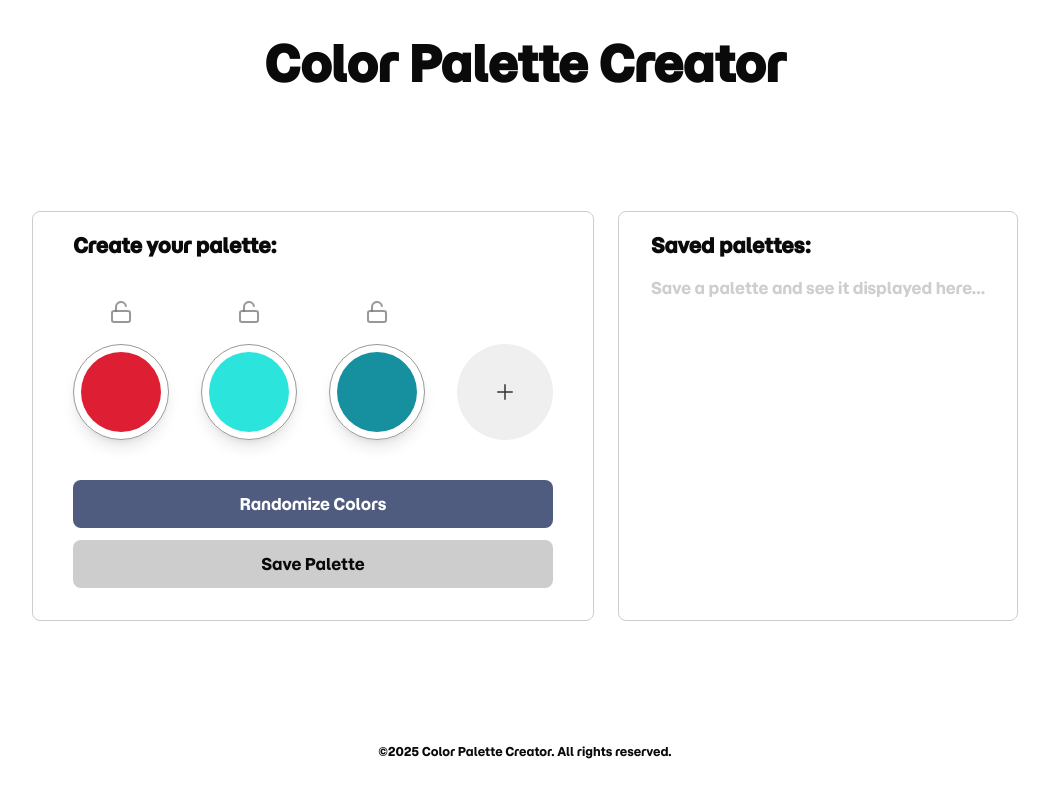
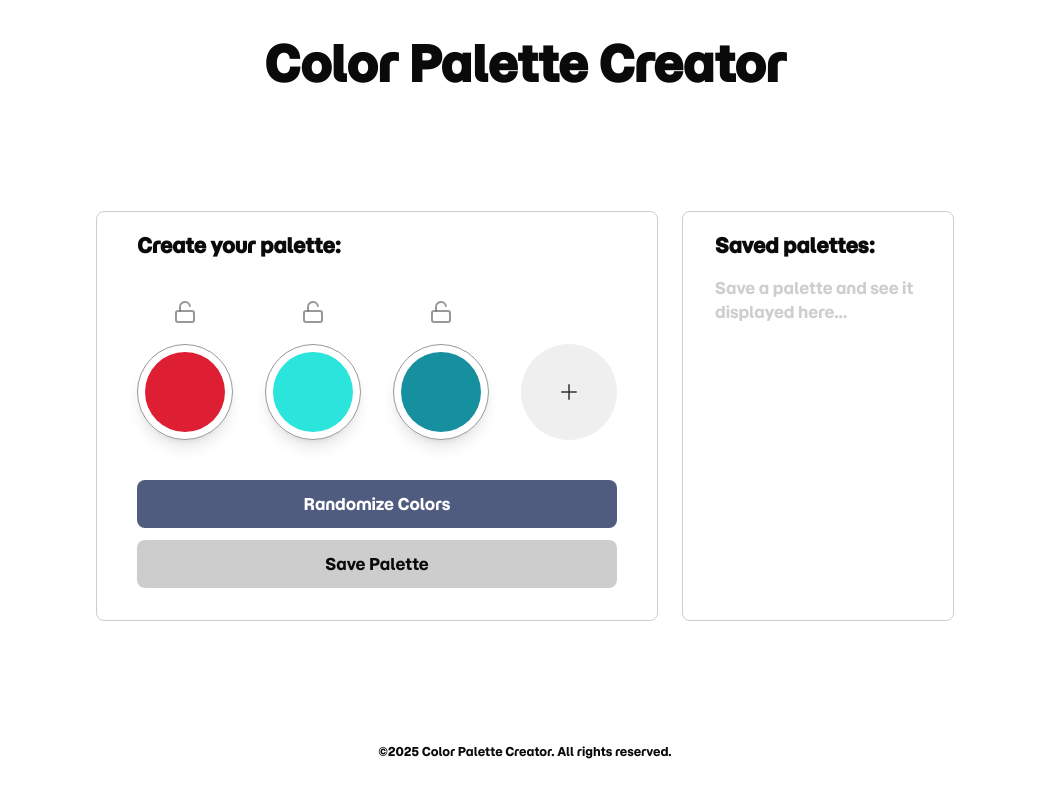
Before and after one commit to DanielG808/color-palette-creator, a Next.js app: page / in a window 1280 px wide. Shown: the whole page, without its empty margins (115-1164 px from the left). Built offline with nearby package versions, Linux system fonts and the light colour scheme.

Commit message:
added fixed width to saved-palettes-container

```diff
--- a/components/palette-list.tsx
+++ b/components/palette-list.tsx
@@ -14,7 +14,7 @@ export default function PaletteList({
   return (
     <ul className="space-y-1 overflow-y-auto max-h-full">
       {palettes.length === 0 ? (
-        <p className="text- text-calm-3/75">
+        <p className="text-calm-3/75">
           Save a palette and see it displayed here...
         </p>
       ) : (
--- a/components/saved-palettes-container.tsx
+++ b/components/saved-palettes-container.tsx
@@ -17,7 +17,7 @@ export default function SavedPalettesContainer({
   deletePalette,
 }: SavedPalettesContainerProps) {
   return (
-    <aside className="flex-1 flex flex-col border border-calm-3/75 px-8 py-5 rounded-md h-[410px]">
+    <aside className="flex-1 flex flex-col border border-calm-3/75 px-8 py-5 rounded-md h-[410px] w-68">
       <H1 className="text-xl mb-4">Saved palettes:</H1>
       <PaletteList palettes={palettes} deletePalette={deletePalette} />
     </aside>
```
